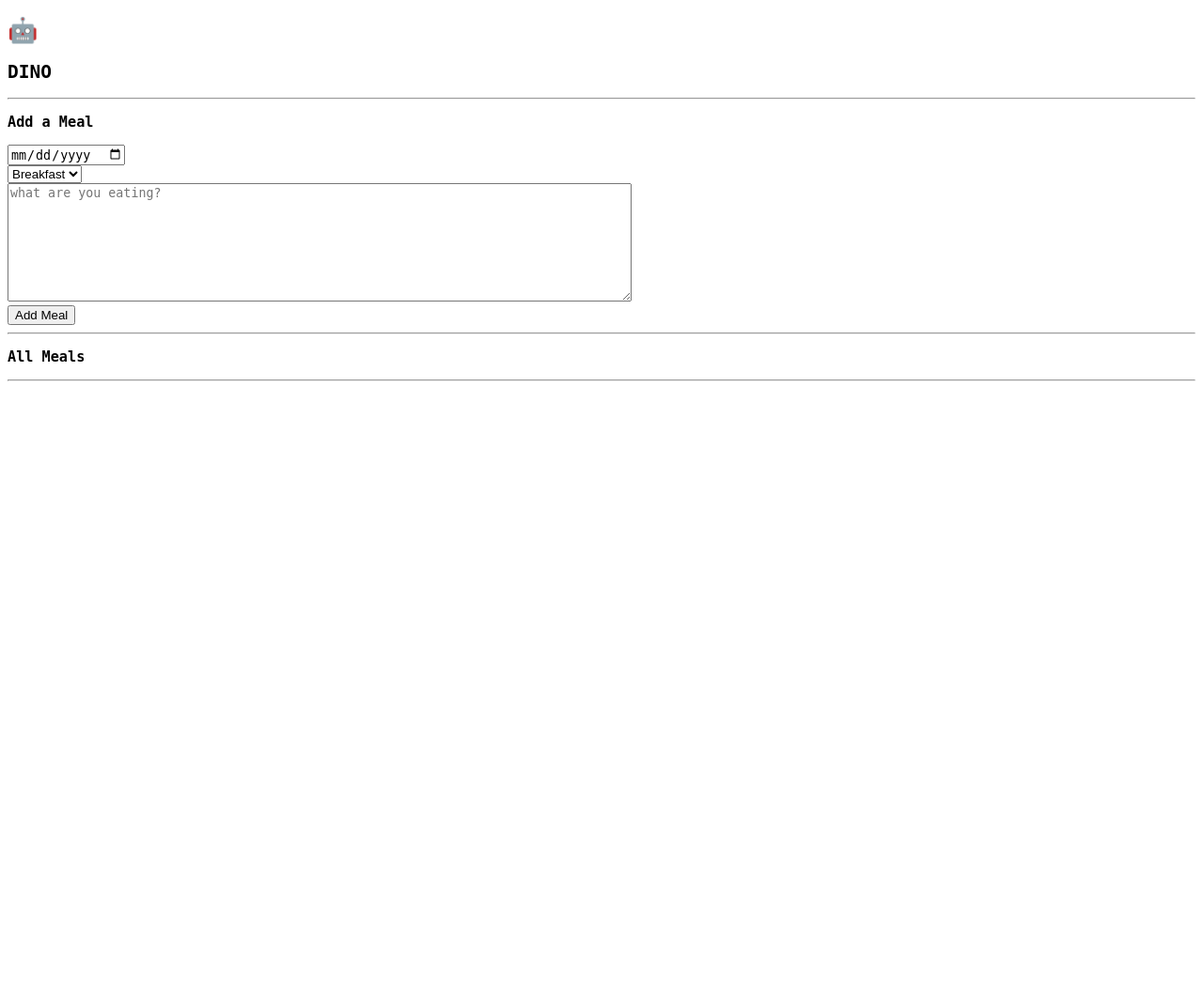
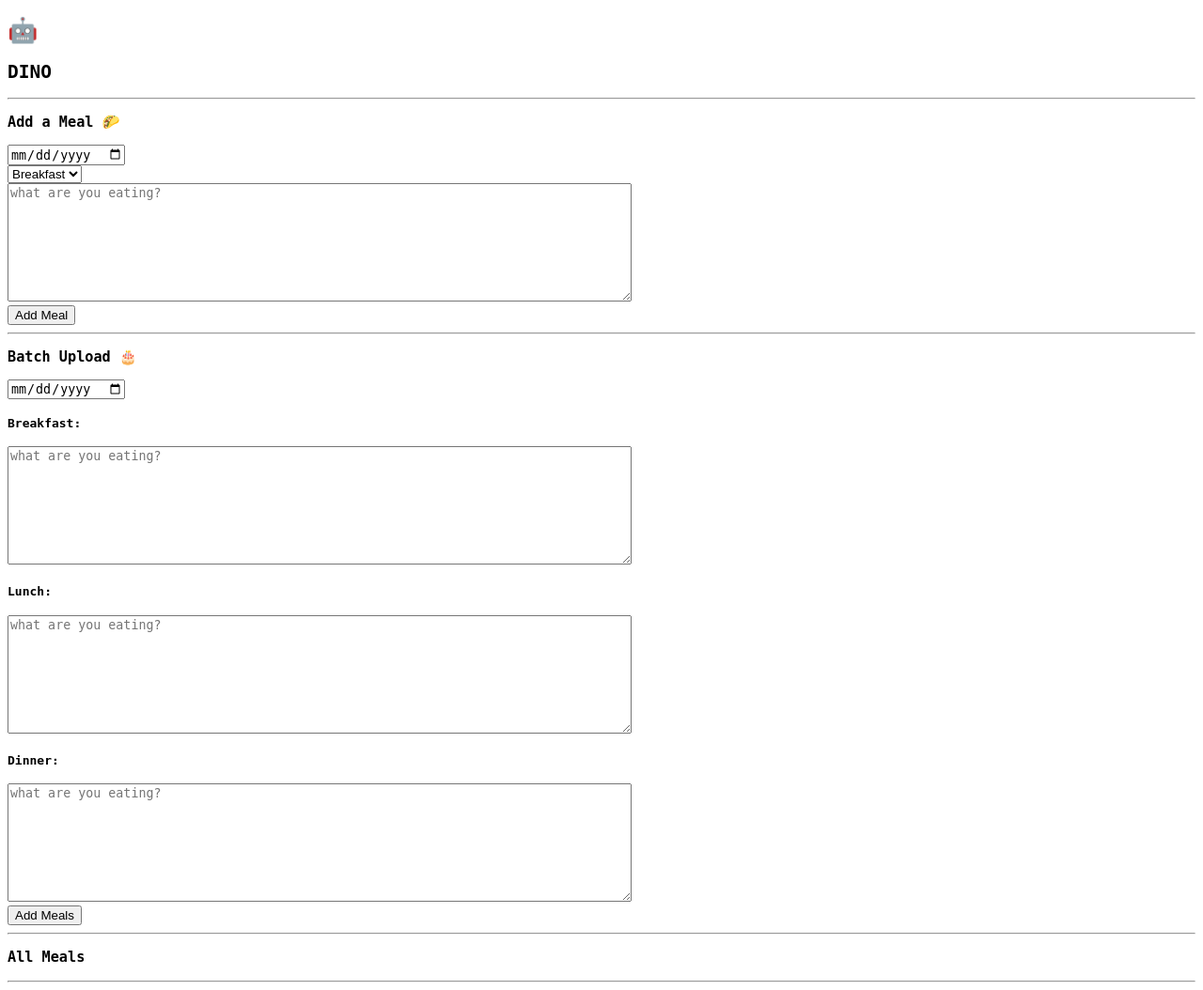
Before and after one commit to Baxter-College/baxtabot, a Python web app: template templates/dino.html in a window 1280 px wide. Shown: the whole page at 94% size. Before the commit the page ends 406 px from the top, so only its background shows below. Run offline with Jinja, Linux system fonts and the light colour scheme; the template is opened without the code that fills it, so the values that code supplies are empty.

Commit message:
new functions

```diff
--- a/templates/dino.html
+++ b/templates/dino.html
@@ -13,7 +13,7 @@
 		<h1>🤖</h1>
 		<h2>DINO</h2>
 		<hr>
-		<h3>Add a Meal</h3>
+		<h3>Add a Meal 🌮</h3>
 		<form action="/dino/add" method="post">
 			<input name="date" type="date"><br/>
 			<select name="type">
@@ -23,6 +23,18 @@
 			</select><br>
 			<textarea name="description" rows="8" cols="80" placeholder="what are you eating?"></textarea><br>
 			<input type="submit" value="Add Meal">
+		</form>
+		<hr>
+		<h3>Batch Upload 🎂</h3>
+		<form action="/dino/batch/add" method="post">
+			<input name="date" type="date"><br/>
+			<h4>Breakfast:</h4>
+			<textarea name="breakfast_description" rows="8" cols="80" placeholder="what are you eating?"></textarea><br>
+			<h4>Lunch:</h4>
+			<textarea name="lunch_description" rows="8" cols="80" placeholder="what are you eating?"></textarea><br>
+			<h4>Dinner:</h4>
+			<textarea name="dinner_description" rows="8" cols="80" placeholder="what are you eating?"></textarea><br>
+			<input type="submit" value="Add Meals">
 		</form>
 		<hr>
 		<h3>All Meals</h3>
```
Also changed, not shown: app.py (+20 -1 lines), templates/index.html (added, +19 -0 lines), 2 other files.
